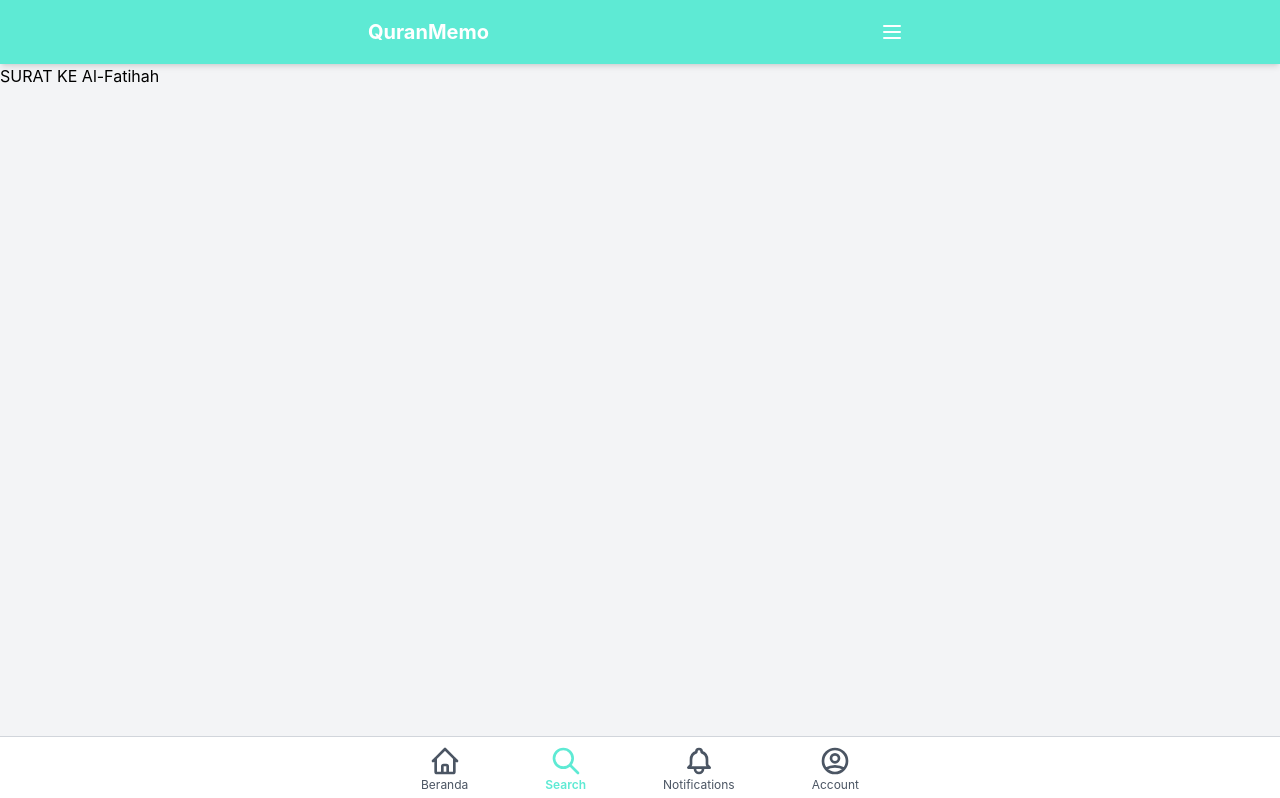
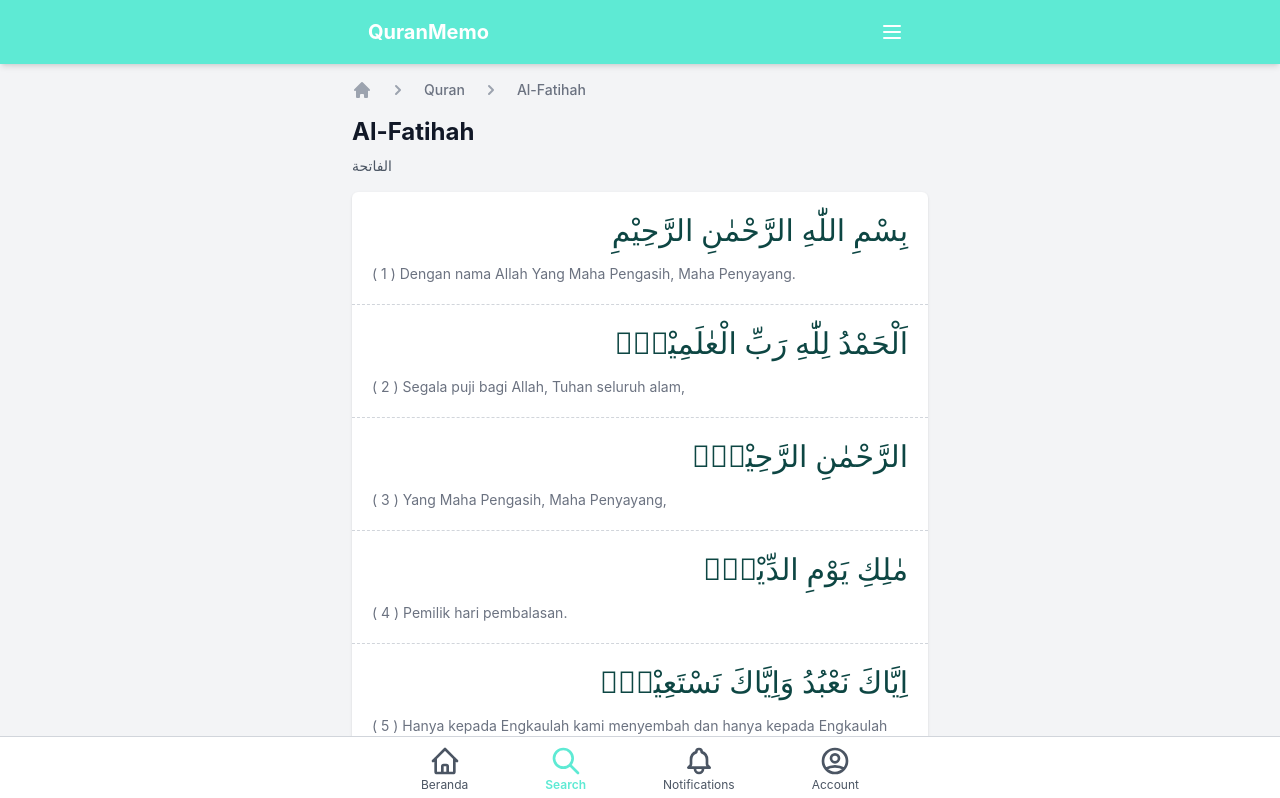
Before and after one commit to rizkianakbar/quran-community, a Next.js app: page /quran/1 in a window 1280 px wide. Shown: the top 798 px of the page. Built offline with nearby package versions, Linux system fonts and the light colour scheme.

Commit message:
feat: add surah detail page

```diff
--- /dev/null
+++ b/components/quran-details.tsx
@@ -0,0 +1,24 @@
+export function QuranDetails({ data }: any) {
+  const { text, translations } = data;
+  console.log(text[1]);
+  console.log(translations.id.text[1]);
+  const surahList = Object.keys(text).map((ayat: string, i: number) => {
+    return (
+      <div className="p-5" key={i}>
+        {/* make the span in right */}
+        <p className="text-3xl font-sans text-[#0d4643] text-right mb-4">
+          {text[ayat]}
+        </p>
+        <p className="text-gray-500 text-sm">
+          <span>( {i + 1} ) </span>
+          {translations.id.text[i + 1]}
+        </p>
+      </div>
+    );
+  });
+  return (
+    <div className="bg-white shadow overflow-hidden rounded-md">
+      <div className="divide-y divide-dashed divide-gray-300">{surahList}</div>
+    </div>
+  );
+}
--- a/pages/quran/[id]/index.tsx
+++ b/pages/quran/[id]/index.tsx
@@ -1,7 +1,10 @@
-import { Page } from '@/components/layout/pages';
+import { Page, PageContent } from '@/components/layout/pages';
 import { GetStaticPaths, GetStaticProps } from 'next';
 import { useRouter } from 'next/router';
 import { paths } from '@/lib/surah/surah-list';
+import { PageHeader } from '@/components/layout/pages/page-header';
+import { BackButton } from '@/components/layout/back-button';
+import { QuranDetails } from '@/components/quran-details';
 
 export default function QuranDetail({ surah }: any) {
   const router = useRouter();
@@ -10,7 +13,25 @@ export default function QuranDetail({ surah }: any) {
   console.log(data);
   return (
     <Page>
-      <h1>SURAT KE {data.name_latin}</h1>
+      <PageHeader
+        backButton={<BackButton href="/quran" />}
+        breadcrumbs={[
+          {
+            name: 'Quran',
+            href: '/quran',
+          },
+          {
+            name: `${data.name_latin}`,
+            href: `/quran/${id}`,
+            current: true,
+          },
+        ]}
+        description={data.name}
+        title={data.name_latin}
+      />
+      <PageContent>
+        <QuranDetails data={data} />
+      </PageContent>
     </Page>
   );
 }
```
